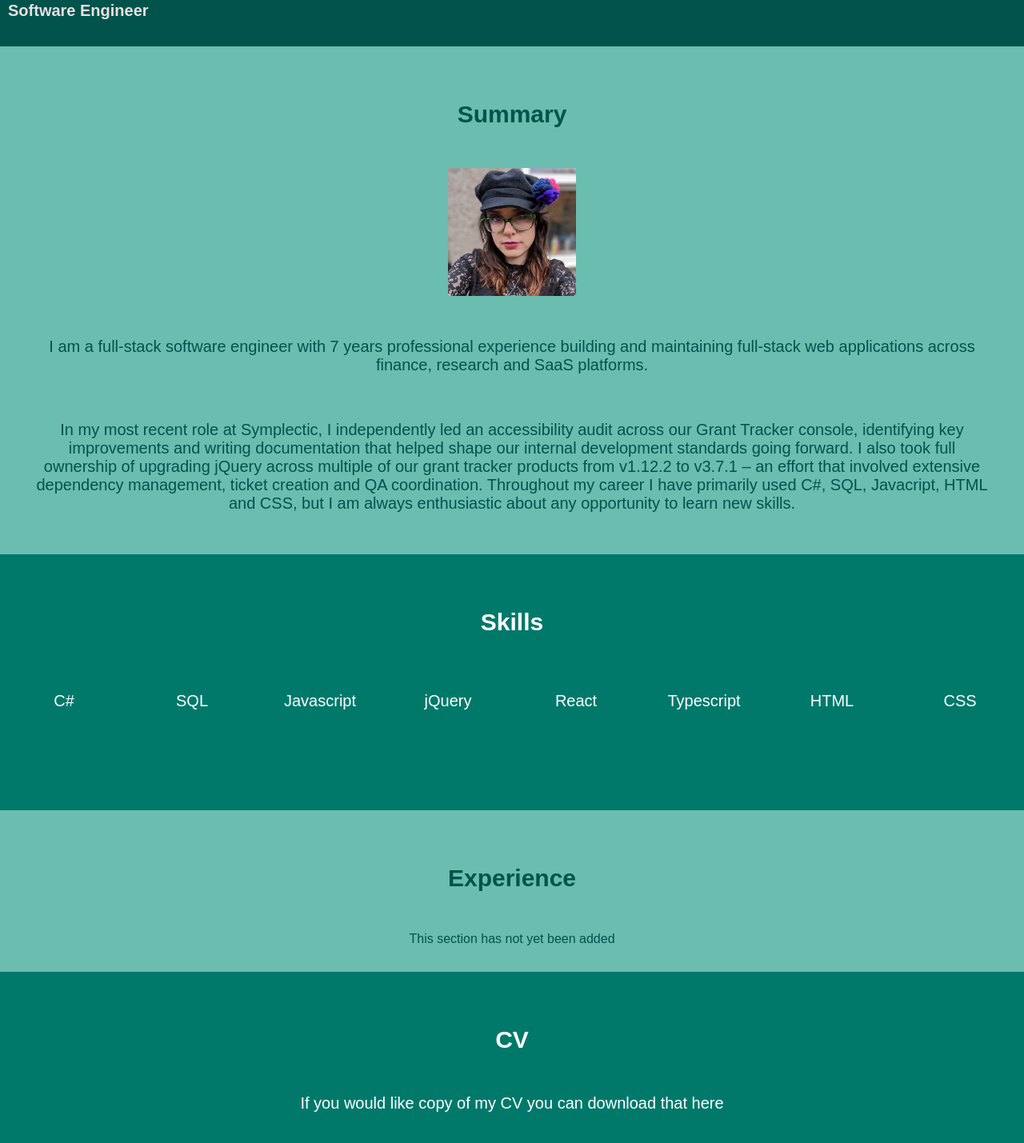
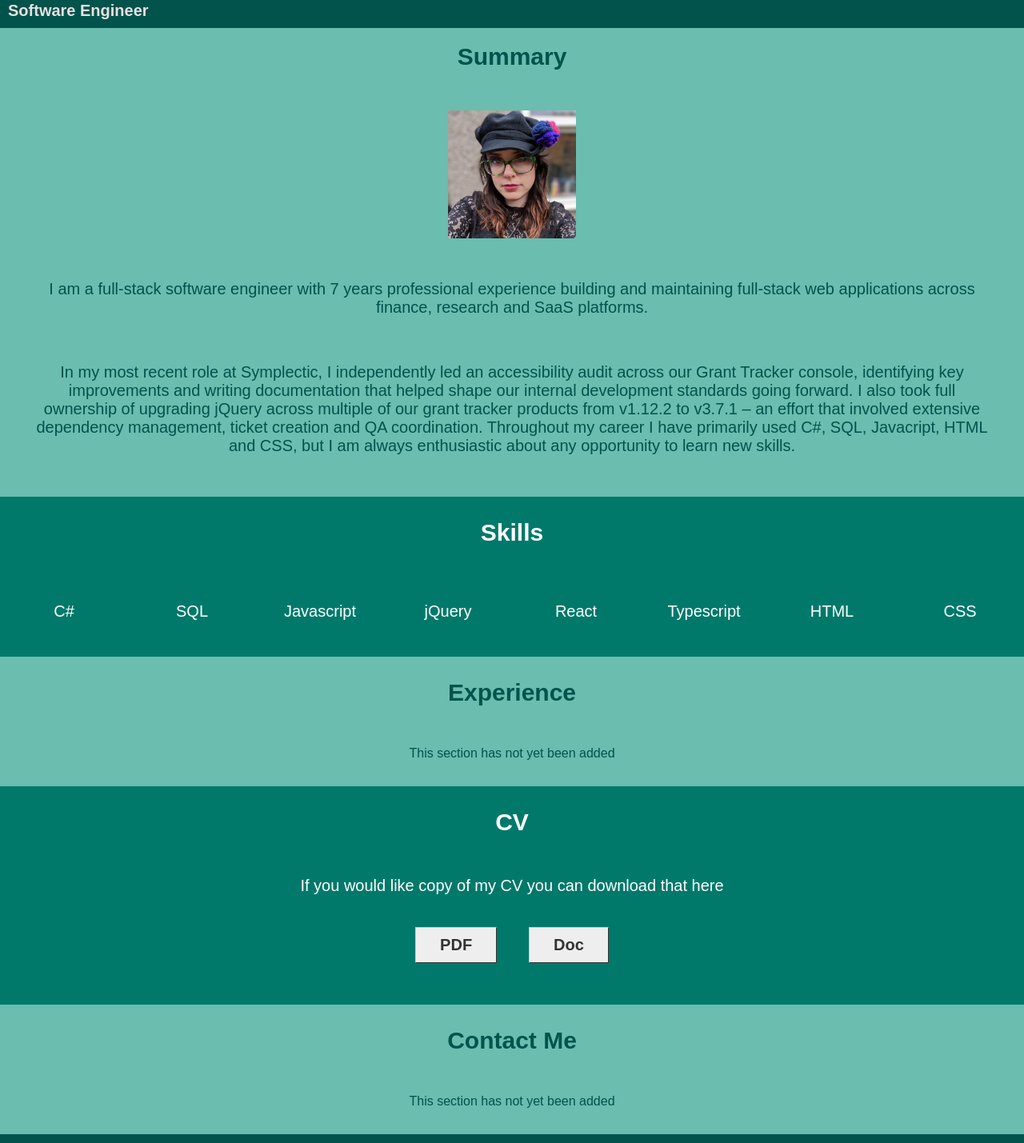
Before and after one commit to cassiethomas89/cv_website, a Next.js app: page / in a window 1280 px wide. Shown: the part 88-1517 px from the top of the page at 80% size. Built offline with nearby package versions, Linux system fonts and the light colour scheme.

Commit message:
CV00004 Some more tidying up.

```diff
--- a/app/globals.css
+++ b/app/globals.css
@@ -32,12 +32,7 @@ body {
   font-family: Arial, Helvetica, sans-serif;
 }
 
-.topBanner .siteTitle {
-  align-items: center;
-  margin-top: 2em;
-  width: inherit;
-}
-
+/*****************Top menu banner********************/
 .topBanner {
   display: flex;
   flex-direction: row;
@@ -55,6 +50,12 @@ body {
 .topBannerDark {
   background-color: #0f0f0f;
   color: var(--foreground);
+}
+
+.topBanner .siteTitle {
+  align-items: center;
+  margin-top: 2em;
+  width: inherit;
 }
 
 .menuButtons {
@@ -102,87 +103,6 @@ body {
 
 .darkModeSwitch {
   padding: 1.5em 6em 0 6em;
-}
-
-.hiddenSection {
-  height: 8em;
-}
-
-.sectionEvens {
-  background-color: #00796b;
-  color: #fff;
-}
-
-.sectionEvensDark {
-  background-color: #202020;
-  color:#fff;
-}
-
-.sectionOdds
-{
-  background: #6abdaf;
-}
-
-.sectionOddsDark {
-  background-color: #272b2b;
-  color:#fff;
-}
-
-.section {
-  padding-top: 3em;
-  height:auto;
-  padding-bottom: 2em;
-  text-align: center;
-}
-
-.photo {
-  display: flex;
-  width:100%;
-  justify-content: center;
-  padding: 0 0 2em 0;
-}
-
-.photo > img {
-  height: 10em;
-}
-
-.section p {
-  font-size: 20px;
-  padding: 0 2em 0 2em;
-}
-.contact {
-  text-align: center;
-}
-
-.section h1 {
-  font-size: 30px;
-  text-align:center;
-  padding-bottom: 1em;
-}
-
-.section textarea {
-  height: 10em;
-  width: 25em;
-  color:#0a0a0a
-}
-
-.skillsSection {
-  height: 15em;
-  text-align:  center;
-}
-
-.skillsList {
-  display: flex;
-  flex-direction: row;
-  height: 10em;
-  width: 100%;
-  text-align:  center;
-}
-
-.skillsList > div {
-  font-size: 20px;
-  padding: 1em;
-  width: inherit;
 }
 
 .switch {
@@ -243,6 +163,89 @@ input:checked + .slider:before {
 
 .slider.round:before {
   border-radius: 50%;
+}
+
+
+/***************** Sections ********************/
+.section {
+  padding-top: 0.5em;
+  height:auto;
+  padding-bottom: 2em;
+  text-align: center;
+}
+
+.section p {
+  font-size: 20px;
+  padding: 0 2em 0 2em;
+}
+
+.section h1 {
+  font-size: 30px;
+  text-align:center;
+  padding-bottom: 1em;
+}
+
+.section textarea {
+  height: 10em;
+  width: 25em;
+  color:#0a0a0a
+}
+
+.hiddenSection {
+  height: 6em;
+}
+
+.sectionEvens {
+  background-color: #00796b;
+  color: #fff;
+}
+
+.sectionEvensDark {
+  background-color: #202020;
+  color:#fff;
+}
+
+.sectionOdds
+{
+  background: #6abdaf;
+}
+
+.sectionOddsDark {
+  background-color: #272b2b;
+  color:#fff;
+}
+
+.photo {
+  display: flex;
+  width:100%;
+  justify-content: center;
+  padding: 0 0 2em 0;
+}
+
+.photo > img {
+  height: 10em;
+}
+
+.contact {
+  text-align: center;
+}
+
+.skillsSection {
+  height: 10em;
+  text-align:  center;
+}
+
+.skillsList {
+  display: flex;
+  flex-direction: row;
+  width: 100%;
+  text-align:  center;
+}
+
+.skillsList > div {
+  font-size: 20px;
+  padding: 1em;
+  width: inherit;
 }
 
 .sectionCV {
--- a/app/page.tsx
+++ b/app/page.tsx
@@ -1,5 +1,9 @@
 import TopBanner from "@/components/TopBanner";
 import Summary from "@/components/Summary";
+import Skills from "@/components/Skills";
+import Experience from "@/components/Experience";
+import CVDownload from "@/components/CVDownload";
+import ContactForm from "@/components/ContactForm";
 
 export default function Home() {
   return (
@@ -7,44 +11,11 @@ export default function Home() {
       <TopBanner/>
       <div id="Main" className="mainCont">
         <div className="hiddenSection topBannerLight"/>
-        <div className="section sectionOdds" id="Summary">
-          <Summary/>
-        </div>
-        <div className="section sectionEvens skillsSection" id="Skills">
-          <h1>Skills</h1>
-          <div className="skillsList">
-            <div>C#</div>
-            <div>SQL</div>
-            <div>Javascript</div>
-            <div>jQuery</div>
-            <div>React</div>
-            <div>Typescript</div>
-            <div>HTML</div>
-            <div>CSS</div>
-          </div>
-        </div>
-        <div className="section sectionOdds" id="Experience">
-          <h1>Experience</h1>
-          This section has not yet been added
-        </div>
-        <div className="section sectionEvens sectionCV" id="CV">
-          <h1>CV</h1>
-          <p>If you would like copy of my CV you can download that here</p>
-          <div className="downloadButtons">
-            <a className="downloadBtn" href="Cassie_Thomas_CV.pdf" target="_blank" rel="noopener noreferrer" download>
-              PDF
-            </a>
-            <a className="downloadBtn" href="Cassie_Thomas_CV.doc" target="_blank" rel="noopener noreferrer" download>Doc</a>
-          </div>
-        </div>
-        <div className="section sectionOdds contact" id="Contact">
-          <h1>Contact Me</h1>
-          This section has not yet been added
-          {/* <textarea></textarea>
-          <br/>
-          <button>submit</button>
-          <br/>*/}
-        </div>
+        <Summary/>
+        <Skills/>
+        <Experience/>
+        <CVDownload />
+        <ContactForm />
         <div className="footer topBannerLight"></div>
       </div>
   </main>
--- /dev/null
+++ b/components/CVDownload.tsx
@@ -0,0 +1,14 @@
+const CVDownload = () => {
+    return  <div className="section sectionEvens sectionCV" id="CV">
+          <h1>CV</h1>
+          <p>If you would like copy of my CV you can download that here</p>
+          <div className="downloadButtons">
+            <a className="downloadBtn" href="Cassie_Thomas_CV.pdf" target="_blank" rel="noopener noreferrer" download>
+              PDF
+            </a>
+            <a className="downloadBtn" href="Cassie_Thomas_CV.doc" target="_blank" rel="noopener noreferrer" download>Doc</a>
+          </div>
+        </div>
+}
+
+export default CVDownload;
--- /dev/null
+++ b/components/ContactForm.tsx
@@ -0,0 +1,12 @@
+const ContactForm = () => {
+    return  <div className="section sectionOdds contact" id="Contact">
+          <h1>Contact Me</h1>
+          This section has not yet been added
+          {/* <textarea></textarea>
+          <br/>
+          <button>submit</button>
+          <br/>*/}
+        </div>
+}
+
+export default ContactForm;
--- /dev/null
+++ b/components/Experience.tsx
@@ -0,0 +1,8 @@
+const Experience = () => {
+    return <div className="section sectionOdds" id="Experience">
+          <h1>Experience</h1>
+          This section has not yet been added
+        </div>
+}
+
+export default Experience;
--- /dev/null
+++ b/components/Skills.tsx
@@ -0,0 +1,17 @@
+const Skills = () => {
+    return <div className="section sectionEvens skillsSection" id="Skills">
+          <h1>Skills</h1>
+          <div className="skillsList">
+            <div>C#</div>
+            <div>SQL</div>
+            <div>Javascript</div>
+            <div>jQuery</div>
+            <div>React</div>
+            <div>Typescript</div>
+            <div>HTML</div>
+            <div>CSS</div>
+          </div>
+        </div>
+}
+
+export default Skills;
--- a/components/Summary.tsx
+++ b/components/Summary.tsx
@@ -1,5 +1,5 @@
 const Summary = () => {
-    return <div>
+    return <div className="section sectionOdds" id="Summary">
         <h1>Summary</h1>
         <div className="photo">
             <img src="me.jpeg"/>
```
